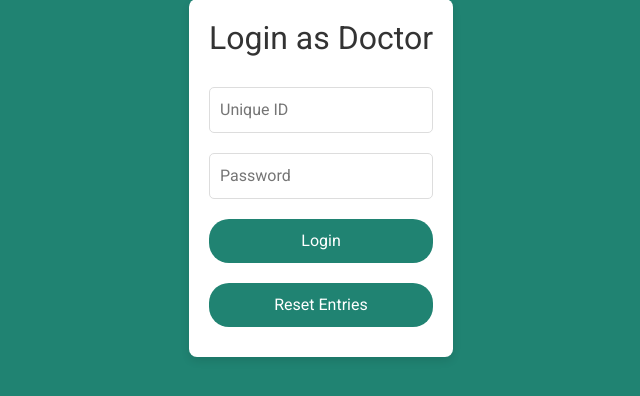
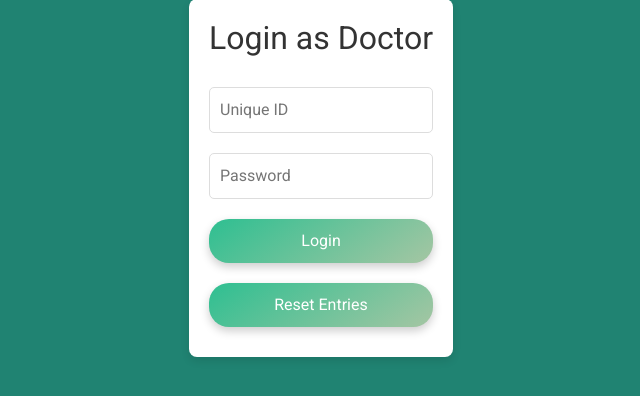
Before and after one commit to akhilar33/Patient-Tracker-System---ASAP-Team, a Flask app: page /doctor in a window 1280 px wide. Shown: the part 222-618 px from the top of the page, without its empty margins (319-959 px from the left). Run offline with Flask 2, Linux system fonts and the light colour scheme; some libraries are stand-ins or nearby versions.

Commit message:
updated button

```diff
--- a/src/View/templates/doctor.html
+++ b/src/View/templates/doctor.html
@@ -63,6 +63,24 @@
             background-color: #208372;
             color: white;
         }
+        .btn-custom {
+            padding: 10px 25px;
+            font-size: 1em;
+            color: white;
+            border: none;
+            border-radius: 50px;
+            background-image: linear-gradient(145deg, #2ebf91, #a5c6a3);
+            box-shadow: 0 4px 10px rgba(0, 0, 0, 0.2);
+            transition: transform 0.2s;
+            margin-right: 20px;
+        }
+        .btn-custom:hover {
+            transform: scale(1.05);
+            background-image: linear-gradient(145deg, #29ab87, #a5c6a3);
+        }
+        .btn-custom:active {
+            transform: scale(0.95);
+        }
     </style>
 </head>
 <body>
@@ -71,8 +89,8 @@
         <form id="doctor_login_form" method="post" action="/doctor_login">
             <input type="text" name="username" id="username" placeholder="Unique ID" required>
             <input type="password" name="password" id="password" placeholder="Password" required>
-            <button type="submit">Login</button>
-            <button type="reset">Reset Entries</button>
+            <button class="btn btn-custom" type="submit">Login</button>
+            <button class="btn btn-custom" type="reset">Reset Entries</button>
         </form>
     </div>
     <script src="../../View/static/scripts/doctorLoginValidation.js"></script>
```
Also changed, not shown: src/View/templates/add_paitent.html (+19 -1 lines), src/View/templates/patient.html (+20 -2 lines).
